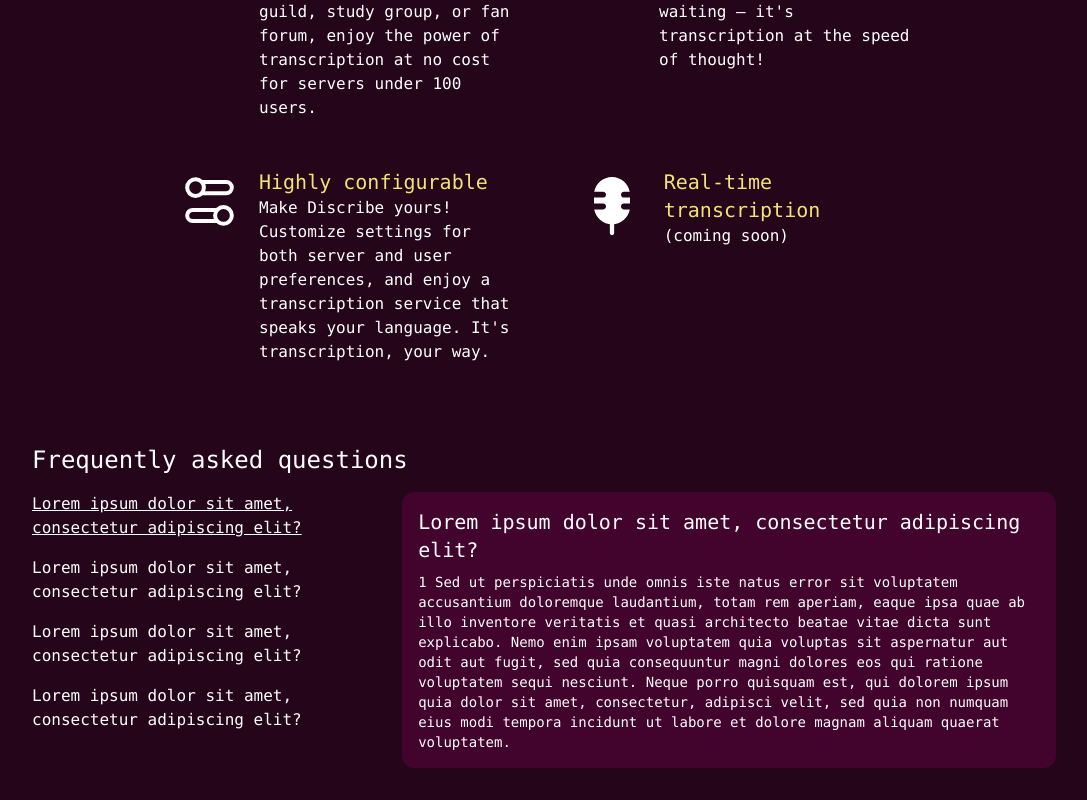
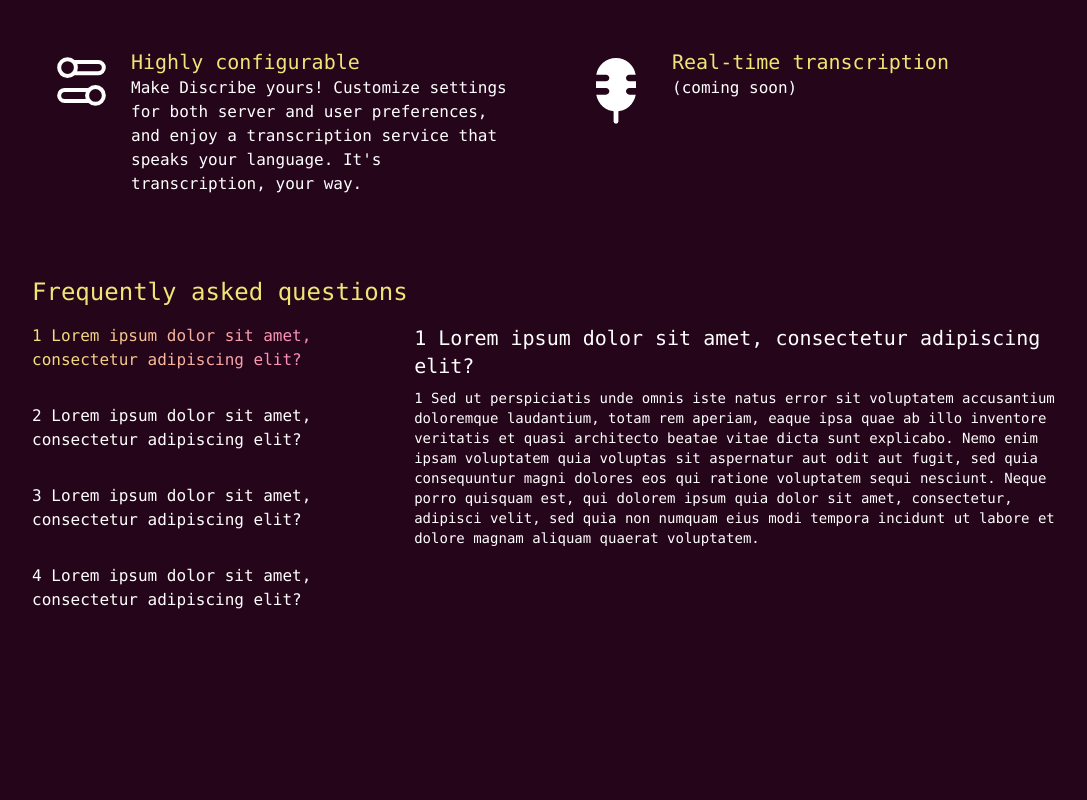
Before and after one commit to croced/discord-transcribe-web, a Next.js app: page / in a window 1280 px wide. Shown: the part 1479-2279 px from the top of the page, without its empty margins (96-1183 px from the left). After the commit the page ends 2123 px from the top, so only its background shows below. Built offline with nearby package versions, Linux system fonts and the light colour scheme.

Commit message:
feat: styling changes and improvements

```diff
--- a/src/app/index/FAQDesktop.tsx
+++ b/src/app/index/FAQDesktop.tsx
@@ -10,14 +10,14 @@
   return (
     <div className="hidden md:block">
       <div className="m-4 pb-4 mx-32 font-mono">
-        <h1 className="text-2xl font-mono">Frequently asked questions</h1>
+        <h1 className="text-2xl text-sunset-start">Frequently asked questions</h1>
         <div className="my-4 flex flex-row">
-          <div className="w-max max-w-1/2 mr-8 flex flex-col gap-y-4">
+          <div className="w-max max-w-1/2 mr-8 flex flex-col gap-y-8">
             {FAQ_CONTENT.map((item, index) => {
               return (
                 <div
                   key={`question-d${index}`}
-                  className={clsx({ underline: index === selectedQuestion })}
+                  className={clsx({ 'text-transparent bg-clip-text bg-gradient-to-r from-sunset-start to-sunset-end inline-block': index === selectedQuestion })}
                   onClick={() => setSelectedQuestion(index)}
                 >
                   {item.question}
@@ -26,7 +26,7 @@
             })}
           </div>
 
-          <div className="p-4 bg-primary-100 rounded-xl w-full h-fit">
+          <div className="w-full h-fit">
             <h1 className="text-xl">
               {FAQ_CONTENT[selectedQuestion].question}
             </h1>
--- a/src/app/index/FAQMobile.tsx
+++ b/src/app/index/FAQMobile.tsx
@@ -19,14 +19,14 @@
   return (
     <div className="block md:hidden">
       <div className="m-4 pb-4 font-mono">
-        <h1 className="mb-4 text-xl font-mono">Frequently asked questions</h1>
-        <div className="flex flex-col gap-y-2">
+        <h1 className="mb-4 text-xl font-mono text-sunset-start">Frequently asked questions</h1>
+        <div className="flex flex-col gap-y-4">
           {FAQ_CONTENT.map((item, index) => (
             <div key={`question-m${index}`}>
               <div
                 className={clsx(
-                  "p-4 bg-primary-100 rounded-xl flex flex-grow items-center cursor-pointer",
-                  { underline: index === selectedQuestion }
+                  "flex flex-grow items-center cursor-pointer",
+                  { 'text-transparent bg-clip-text bg-gradient-to-r from-sunset-start to-sunset-end inline-block': index === selectedQuestion }
                 )}
                 onClick={() => handleFAQClick(index)}
               >
@@ -46,11 +46,11 @@
               </div>
               <div
                 className={clsx(
-                  "px-4 transition-max-h duration-300 overflow-hidden",
+                  "transition-max-h duration-300 overflow-hidden",
                   { "max-h-0": index !== selectedQuestion }
                 )}
               >
-                <p>{FAQ_CONTENT[selectedQuestion || 0].answer}</p>
+                <p className="mt-4">{FAQ_CONTENT[selectedQuestion || 0].answer}</p>
               </div>
             </div>
           ))}
--- a/src/app/page.tsx
+++ b/src/app/page.tsx
@@ -94,7 +94,7 @@
       </div>
 
       {/* FEATURES */}
-      <div className="mx-4 my-16 md:mx-64 flex flex-col gap-y-4 md:gap-y-0 justify-between font-mono">
+      <div className="mx-4 my-8 md:mx-32 md:my-16 flex flex-col gap-y-4 md:gap-y-0 justify-between font-mono">
         <div className="flex md:flex-row flex-col gap-y-4 gap-x-8 w-full">
           <div className="box-content flex flex-row  items-start md:w-1/2 rounded-xl p-4">
             <Image src="/assets/icons/community.svg" alt="Community icon" width={80} height={80} className="mr-4" aria-hidden />
--- a/src/constants.tsx
+++ b/src/constants.tsx
@@ -3,22 +3,22 @@
 
 export const FAQ_CONTENT = [
     {
-      question: "Lorem ipsum dolor sit amet, consectetur adipiscing elit?",
+      question: "1 Lorem ipsum dolor sit amet, consectetur adipiscing elit?",
       answer:
         "1 Sed ut perspiciatis unde omnis iste natus error sit voluptatem accusantium doloremque laudantium, totam rem aperiam, eaque ipsa quae ab illo inventore veritatis et quasi architecto beatae vitae dicta sunt explicabo. Nemo enim ipsam voluptatem quia voluptas sit aspernatur aut odit aut fugit, sed quia consequuntur magni dolores eos qui ratione voluptatem sequi nesciunt. Neque porro quisquam est, qui dolorem ipsum quia dolor sit amet, consectetur, adipisci velit, sed quia non numquam eius modi tempora incidunt ut labore et dolore magnam aliquam quaerat voluptatem.",
     },
     {
-      question: "Lorem ipsum dolor sit amet, consectetur adipiscing elit?",
+      question: "2 Lorem ipsum dolor sit amet, consectetur adipiscing elit?",
       answer:
         "2 Sed ut perspiciatis unde omnis iste natus error sit voluptatem accusantium doloremque laudantium, totam rem aperiam, eaque ipsa quae ab illo inventore veritatis et quasi architecto beatae vitae dicta sunt explicabo. Nemo enim ipsam voluptatem quia voluptas sit aspernatur aut odit aut fugit, sed quia consequuntur magni dolores eos qui ratione voluptatem sequi nesciunt. Neque porro quisquam est, qui dolorem ipsum quia dolor sit amet, consectetur, adipisci velit, sed quia non numquam eius modi tempora incidunt ut labore et dolore magnam aliquam quaerat voluptatem.",
     },
     {
-      question: "Lorem ipsum dolor sit amet, consectetur adipiscing elit?",
+      question: "3 Lorem ipsum dolor sit amet, consectetur adipiscing elit?",
       answer:
         "3 Sed ut perspiciatis unde omnis iste natus error sit voluptatem accusantium doloremque laudantium, totam rem aperiam, eaque ipsa quae ab illo inventore veritatis et quasi architecto beatae vitae dicta sunt explicabo. Nemo enim ipsam voluptatem quia voluptas sit aspernatur aut odit aut fugit, sed quia consequuntur magni dolores eos qui ratione voluptatem sequi nesciunt. Neque porro quisquam est, qui dolorem ipsum quia dolor sit amet, consectetur, adipisci velit, sed quia non numquam eius modi tempora incidunt ut labore et dolore magnam aliquam quaerat voluptatem.",
     },
     {
-      question: "Lorem ipsum dolor sit amet, consectetur adipiscing elit?",
+      question: "4 Lorem ipsum dolor sit amet, consectetur adipiscing elit?",
       answer:
         "4 Sed ut perspiciatis unde omnis iste natus error sit voluptatem accusantium doloremque laudantium, totam rem aperiam, eaque ipsa quae ab illo inventore veritatis et quasi architecto beatae vitae dicta sunt explicabo. Nemo enim ipsam voluptatem quia voluptas sit aspernatur aut odit aut fugit, sed quia consequuntur magni dolores eos qui ratione voluptatem sequi nesciunt. Neque porro quisquam est, qui dolorem ipsum quia dolor sit amet, consectetur, adipisci velit, sed quia non numquam eius modi tempora incidunt ut labore et dolore magnam aliquam quaerat voluptatem.",
     },
```
